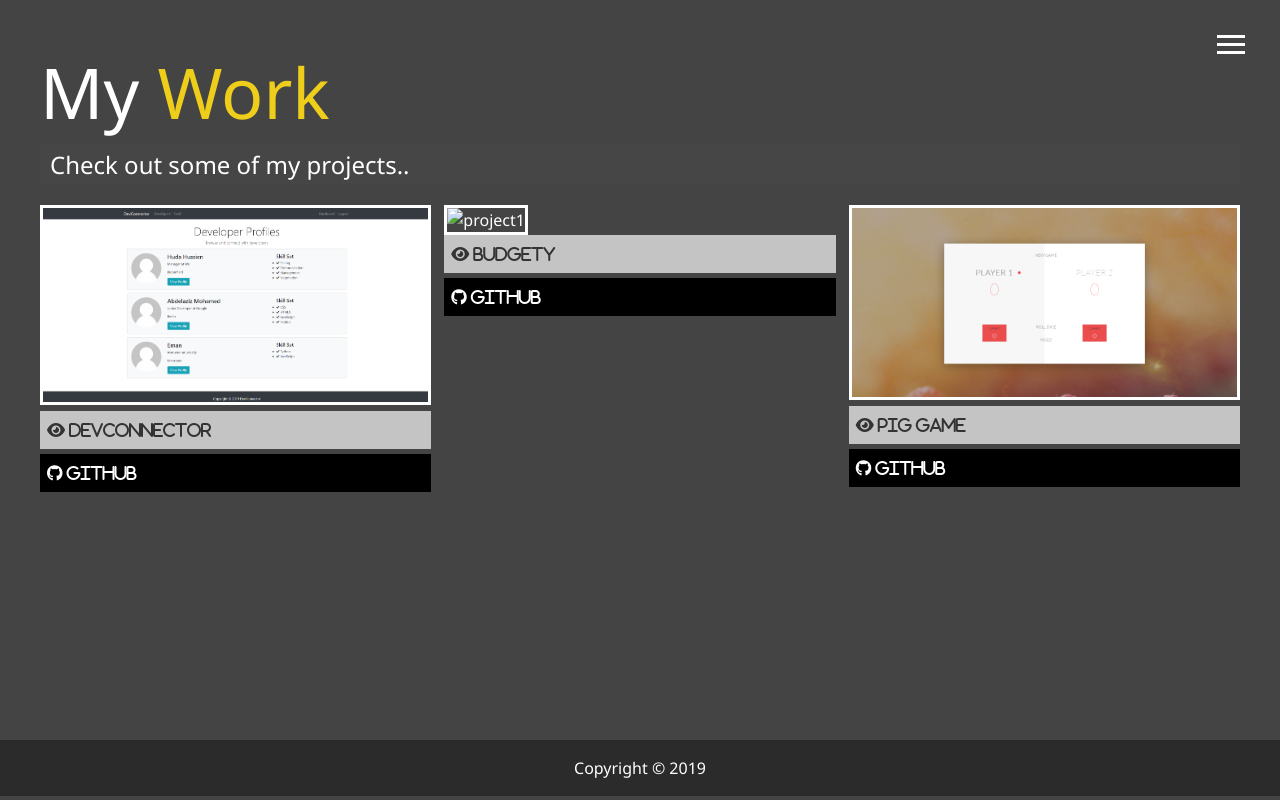
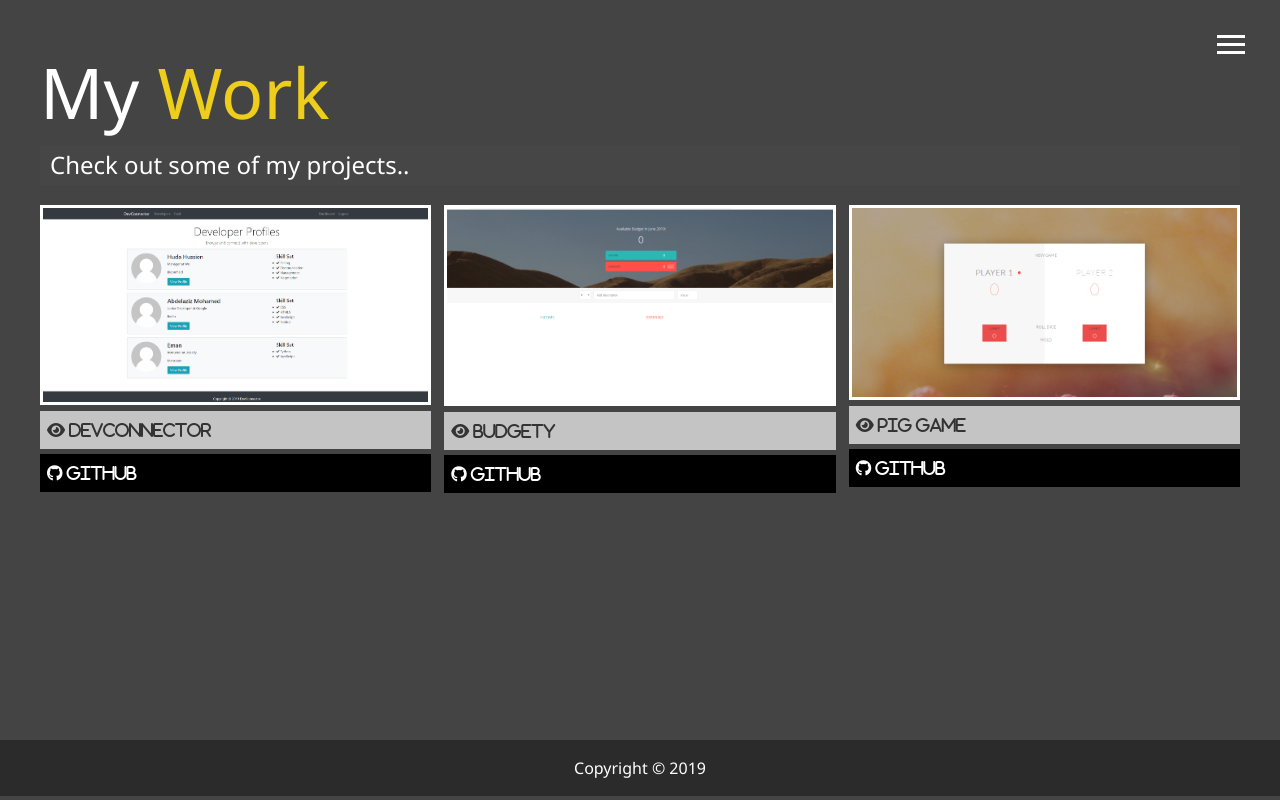
Before and after one commit to AbdelazizMalfy/portfolio, a website: page dist/work.html in a window 1280 px wide. Drawn offline with Linux system fonts and the light colour scheme; files whose address does not match are found by name.

Commit message:
initial website

```diff
--- a/dist/work.html
+++ b/dist/work.html
@@ -61,7 +61,7 @@
 
         <div class="item">
           <a href="https://infallible-payne-02980a.netlify.com/">
-            <img src="/dist//img/projects/Budgety2.png" alt="project1" />
+            <img src="/dist//img/projects/Budgety.png" alt="project1" />
           </a>
           <a
             href="https://infallible-payne-02980a.netlify.com/"
```
